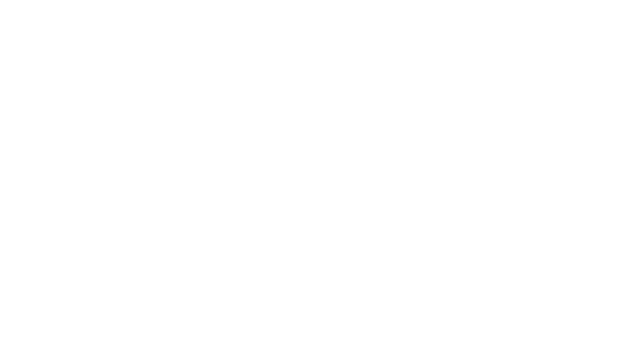
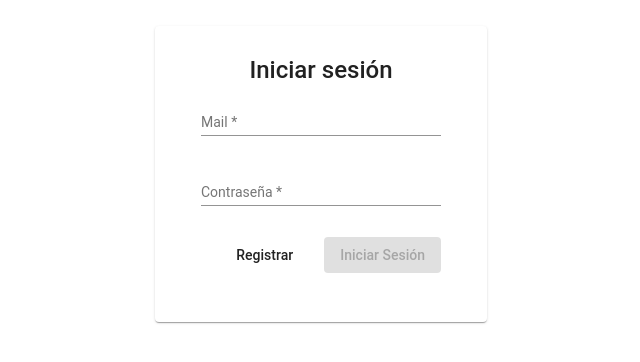
Before and after one commit to pecuenban/votacion, an Angular app: page / in a window 1280 px wide. Shown: the part 226-588 px from the top of the page, without its empty margins (319-959 px from the left). Built offline with nearby package versions, Linux system fonts and the light colour scheme.

Commit message:
Empezando integración

```diff
--- /dev/null
+++ b/src/app/conexion.service.ts
@@ -0,0 +1,27 @@
+import { HttpClient, HttpHeaders } from "@angular/common/http";
+import { Injectable } from "@angular/core";
+import { Observable } from "rxjs";
+
+@Injectable()
+export class ConexionService {
+  private url = "https://votacion.testwebqd.ml/public/index.php";
+
+  constructor(protected http: HttpClient) {}
+
+  logout() {
+    localStorage.clear();
+  }
+  private httpOptions = {
+    headers: new HttpHeaders({
+      "Content-Type": "application/json"
+    })
+  };
+
+  autenticarUsuario(usuario: any): Observable<any> {
+    return this.http.post<any>(this.url + "/auth", usuario, this.httpOptions);
+  }
+
+  registro(usuario: any): Observable<any> {
+    return this.http.post<any>(this.url + "/user", usuario, this.httpOptions);
+  }
+}
--- a/src/app/login/login.component.css
+++ b/src/app/login/login.component.css
@@ -0,0 +1,27 @@
+mat-card.mat-card {
+  position: absolute;
+  left: 0;
+  right: 0;
+  top: 0;
+  bottom: 0;
+  max-width: 300px;
+  margin: auto;
+  height: 250px;
+  padding-top: 30px;
+}
+mat-card-title.mat-card-title {
+  text-align: center;
+}
+form > p > mat-form-field {
+  width: 80%;
+  margin: auto;
+  display: block;
+}
+.button {
+  text-align: right;
+  width: 80%;
+  margin: auto;
+}
+.button > button:last-child {
+  margin-left: 15px;
+}
--- a/src/app/login/login.component.html
+++ b/src/app/login/login.component.html
@@ -0,0 +1,44 @@
+<mat-card>
+	<mat-card-title *ngIf="!registro">Iniciar sesión</mat-card-title>
+	<mat-card-title *ngIf="registro">Registro</mat-card-title>
+	<mat-card-content>
+		<form *ngIf="!registro" [formGroup]="form" (ngSubmit)="submit()">
+			<p>
+				<mat-form-field>
+					<input type="text" matInput placeholder="Mail" formControlName="username">
+            </mat-form-field>
+			</p>
+			<p>
+				<mat-form-field>
+					<input type="password" matInput placeholder="Contraseña" formControlName="pass">
+            </mat-form-field>
+			</p>
+
+			<p *ngIf="error" class="error">
+				{{ error }}
+			</p>
+
+			<div class="button">
+				<button type="button" (click)="registro=true" mat-flat-button>Registrar</button>
+				<button [disabled]="!form.valid" type="submit" mat-flat-button color="primary">Iniciar Sesión</button>
+			</div>
+
+		</form>
+		<form *ngIf="registro" [formGroup]="form2" (ngSubmit)="submit2()">
+			<p>
+				<mat-form-field>
+					<input [(ngModel)]="registroInfo.username" type="text" matInput placeholder="Mail" formControlName="username">
+            </mat-form-field>
+			</p>
+			<p *ngIf="error" class="error">
+				{{ error }}
+			</p>
+
+			<div class="button">
+				<button type="button" (click)="registro=false" mat-flat-button>Iniciar sesión</button>
+				<button [disabled]="!form2.valid" type="submit" mat-flat-button color="primary">Registrar</button>
+			</div>
+
+		</form>
+	</mat-card-content>
+</mat-card>
--- a/src/app/login/login.component.ts
+++ b/src/app/login/login.component.ts
@@ -1,15 +1,43 @@
-import { Component, OnInit } from '@angular/core';
+import { Component, OnInit } from "@angular/core";
+import {
+  FormControl,
+  FormGroup,
+  Validators,
+  ReactiveFormsModule,
+  FormsModule
+} from "@angular/forms";
+import { ConexionService } from "../conexion.service";
 
 @Component({
-  selector: 'app-login',
-  templateUrl: './login.component.html',
-  styleUrls: ['./login.component.css']
+  selector: "app-login",
+  templateUrl: "./login.component.html",
+  styleUrls: ["./login.component.css"]
 })
 export class LoginComponent implements OnInit {
+  registroInfo = {
+    username: ""
+  };
+  constructor(protected conexionService: ConexionService) {}
+  error: boolean = false;
+  ngOnInit() {}
+  registro = false;
+  form: FormGroup = new FormGroup({
+    username: new FormControl("", [Validators.required, Validators.email]),
+    pass: new FormControl("", [Validators.required])
+  });
+  form2: FormGroup = new FormGroup({
+    username: new FormControl("", [Validators.required, Validators.email])
+  });
 
-  constructor() { }
-
-  ngOnInit() {
+  submit() {}
+  submit2() {
+    this.conexionService.registro(this.registroInfo).subscribe({
+      next: data => {
+        console.log(data);
+      },
+      error: error => {
+        console.error(error);
+      }
+    });
   }
-
 }
```
Also changed, not shown: src/app/app.module.ts (+12 -2 lines).
